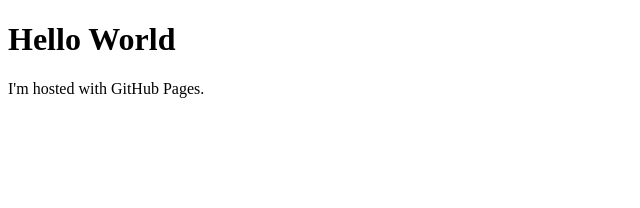
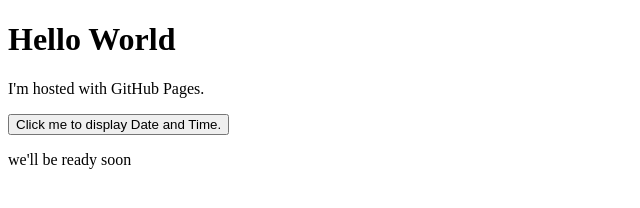
Before and after one commit to masterdiet/masterdiet.github.io, a plain HTML site: page index.html in a window 1280 px wide. Shown: the whole page, without its empty margins (0-640 px from the left). Drawn offline with Linux system fonts and the light colour scheme.

Commit message:
Addin a button test
Testing

```diff
--- a/index.html
+++ b/index.html
@@ -3,5 +3,11 @@
 <body>
 <h1>Hello World</h1>
 <p>I'm hosted with GitHub Pages.</p>
+<button type="button"
+onclick="document.getElementById('demo').innerHTML = Date()">
+Click me to display Date and Time.</button>
+
+<p id="demo">we'll be ready soon</p>
+
 </body>
 </html>
```
